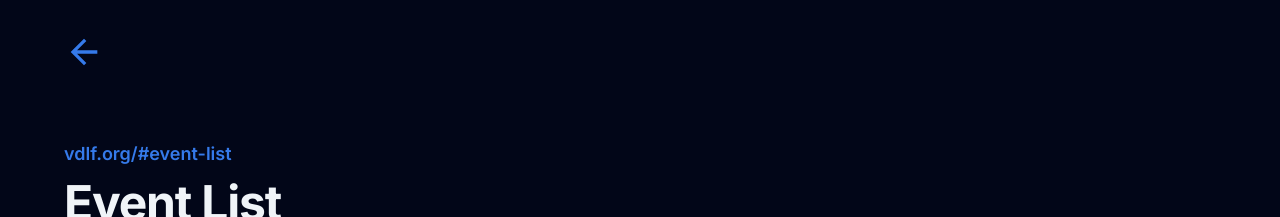
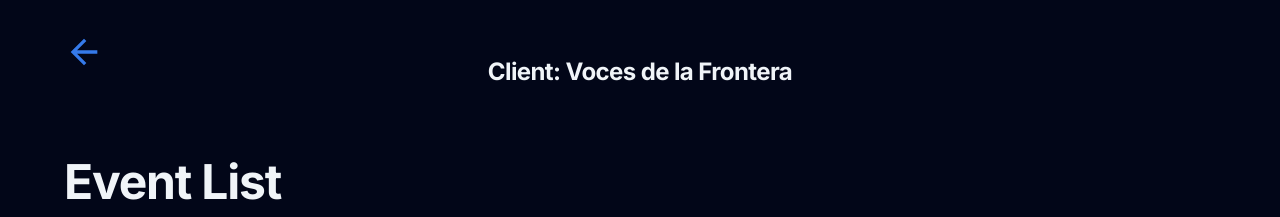
Before and after one commit to curiousmockingbird/next.js_portfolio, a Next.js app: page /devProjects in a window 1280 px wide. Shown: the top 217 px of the page. Built offline with nearby package versions, Linux system fonts and the light colour scheme.

Commit message:
Adding clients to devProjects

```diff
--- a/src/app/components/framesx-web-blocks/App.tsx
+++ b/src/app/components/framesx-web-blocks/App.tsx
@@ -49,18 +49,24 @@ export default function TeamExample() {
     <Project01 key="Project01" />,
     <Project02 key="Project02" />,
     <Project09 key="Project09" />,
-    <Project05 key="Project05" />,
-    <Project03 key="Project03" />,
     <Project07 key="Project07" />,
     <Project06 key="Project06" />,
     <Project08 key="Project08" />,
+    <Project05 key="Project05" />,
+    <Project03 key="Project03" />,
     // Add more components as needed, each with a unique key
   ];
 
   const backgroundColor = React.useMemo(() => {
     if (currentPage < 4) return "oklch(12.9% 0.042 264.695)";
-    if (currentPage < 6) return "oklch(28.3% 0.141 291.089)";
+    if (currentPage < 7) return "oklch(28.3% 0.141 291.089)";
     return "oklch(27.7% 0.046 192.524)";
+  }, [currentPage]);
+
+  const clientName = React.useMemo(() => {
+    if (currentPage < 4) return "Client: Voces de la Frontera";
+    if (currentPage < 7) return "Client: Slingshot Content";
+    return "Personal Projects";
   }, [currentPage]);
 
   const handleScroll = (e: React.UIEvent<HTMLElement>) => {
@@ -95,6 +101,38 @@ export default function TeamExample() {
         }}
         onScroll={handleScroll}
       >
+        <div
+        style={{
+          position: 'absolute',
+          top: 40,
+          left: 0,
+          width: '100%',
+          display: 'flex',
+          flexDirection: 'column',
+          alignItems: 'center',
+          justifyContent: 'center',
+          pointerEvents: 'none',
+          zIndex: 10,
+          padding: '0 1rem',
+          boxSizing: 'border-box',
+        }}
+      >
+        <Typography
+          level="h2"
+          sx={{
+        px: { xs: 2, sm: 8 },
+        py: { xs: 1, sm: 2 },
+        borderRadius: 2,
+        fontSize: { xs: '1.1rem', sm: '1.5rem' },
+        boxShadow: { xs: 1, sm: 0 },
+        maxWidth: { xs: '100%', sm: '80%' },
+        textAlign: 'center',
+          }}
+        >
+          {clientName}
+        </Typography>
+      </div>
+
         {pages}
       </Box>
       <Box
--- a/src/app/components/framesx-web-blocks/blocks/BigLakeData.tsx
+++ b/src/app/components/framesx-web-blocks/blocks/BigLakeData.tsx
@@ -78,9 +78,9 @@ export default function BigLake() {
       alt="Screenshot of homepage of Big Lake Data"
       img="https://res.cloudinary.com/graphicdesignportfolio/image/upload/v1740781865/samples/graphic_design_work/devProjects/bld2_puywfo.png"
     >
-      <Typography color="primary" fontSize="lg" fontWeight="lg">
+      {/* <Typography color="primary" fontSize="lg" fontWeight="lg">
       biglakedata.com
-      </Typography>
+      </Typography> */}
       <Typography
         level="h1"
         fontWeight="xl"
@@ -88,9 +88,6 @@ export default function BigLake() {
         lineHeight="2.5rem"
       >
         Milwaukee-based Analytics Team
-      </Typography>
-      <Typography fontSize="lg" lineHeight="lg">
-      For <a href='https://slingshotcontent.com'>Slingshot Content</a>
       </Typography>
       <BasicModal />
       <Button size='lg' component="a" href="https://www.biglakedata.com/" target="_blank" startDecorator={<MdArrowForward size={35} />} onClick={() => logButtonClick("Visit (BLD)")}>
--- a/src/app/components/framesx-web-blocks/blocks/EveryActionEvents.tsx
+++ b/src/app/components/framesx-web-blocks/blocks/EveryActionEvents.tsx
@@ -112,9 +112,9 @@ export default function EveryActionEvents() {
       alt="Event list component (screenshot)"
       img="https://res.cloudinary.com/graphicdesignportfolio/image/upload/v1739043867/samples/graphic_design_work/devProjects/Screenshot_2025-02-08_at_1.43.54_PM_rewlhb.png"
     >
-      <Typography color="primary" fontSize="lg" fontWeight="lg">
+      {/* <Typography color="primary" fontSize="lg" fontWeight="lg">
       vdlf.org/#event-list
-      </Typography>
+      </Typography> */}
       <Typography
         level="h1"
         fontWeight="xl"
--- a/src/app/components/framesx-web-blocks/blocks/GalaTicketingSystem.tsx
+++ b/src/app/components/framesx-web-blocks/blocks/GalaTicketingSystem.tsx
@@ -113,9 +113,9 @@ export default function GalaTicketingSystem() {
       alt="QR ticket (screenshot)"
       img="https://res.cloudinary.com/graphicdesignportfolio/image/upload/v1738809253/samples/graphic_design_work/devProjects/Gala_wh3xyo.jpg"
     >
-      <Typography color="primary" fontSize="lg" fontWeight="lg">
+      {/* <Typography color="primary" fontSize="lg" fontWeight="lg">
         Voces de la Frontera Annual Gala 2024
-      </Typography>
+      </Typography> */}
       <Typography
         level="h1"
         fontWeight="xl"
--- a/src/app/components/framesx-web-blocks/blocks/HarolDesigner.tsx
+++ b/src/app/components/framesx-web-blocks/blocks/HarolDesigner.tsx
@@ -83,9 +83,9 @@ export default function HarolDesigner() {
       alt="Image of Graphic Design Portfolio"
       img="https://res.cloudinary.com/graphicdesignportfolio/image/upload/v1712663883/samples/graphic_design_work/devProjects/Screenshot_2024-04-09_at_6.57.05_AM_fiz3qo.png"
     >
-      <Typography color="primary" fontSize="lg" fontWeight="lg">
+      {/* <Typography color="primary" fontSize="lg" fontWeight="lg">
         harolDesigner.art
-      </Typography>
+      </Typography> */}
       <Typography
         level="h1"
         fontWeight="xl"
--- a/src/app/components/framesx-web-blocks/blocks/TreySavage.tsx
+++ b/src/app/components/framesx-web-blocks/blocks/TreySavage.tsx
@@ -83,9 +83,9 @@ export default function HarolDesigner() {
       alt="Image of Graphic Design Portfolio"
       img="https://res.cloudinary.com/graphicdesignportfolio/image/upload/v1712418900/samples/graphic_design_work/devProjects/Screenshot_2024-04-06_at_10.54.44_AM_fwohzv.png"
     >
-      <Typography color="primary" fontSize="lg" fontWeight="lg">
+      {/* <Typography color="primary" fontSize="lg" fontWeight="lg">
       treysavege.art
-      </Typography>
+      </Typography> */}
       <Typography
         level="h1"
         fontWeight="xl"
--- a/src/app/components/framesx-web-blocks/blocks/VDLFA.tsx
+++ b/src/app/components/framesx-web-blocks/blocks/VDLFA.tsx
@@ -102,9 +102,9 @@ export default function Vdlfa() {
       alt="Contact form screenshot"
       img="https://res.cloudinary.com/graphicdesignportfolio/image/upload/v1743780926/samples/graphic_design_work/devProjects/revamp_lkrkua.jpg"
     >
-      <Typography color="primary" fontSize="lg" fontWeight="lg">
+      {/* <Typography color="primary" fontSize="lg" fontWeight="lg">
         vdlfa.org/
-      </Typography>
+      </Typography> */}
       <Typography
         level="h1"
         fontWeight="xl"
--- a/src/app/components/framesx-web-blocks/blocks/Vdlf.tsx
+++ b/src/app/components/framesx-web-blocks/blocks/Vdlf.tsx
@@ -103,9 +103,9 @@ export default function Vdlf() {
       alt="Contact form screenshot"
       img="https://res.cloudinary.com/graphicdesignportfolio/image/upload/v1730684442/samples/graphic_design_work/devProjects/Screenshot_2024-11-03_at_7.39.08_PM_h8wohn.png"
     >
-      <Typography color="primary" fontSize="lg" fontWeight="lg">
+      {/* <Typography color="primary" fontSize="lg" fontWeight="lg">
         vdlf.org/team
-      </Typography>
+      </Typography> */}
       <Typography
         level="h1"
         fontWeight="xl"
--- a/src/app/components/framesx-web-blocks/blocks/gtm.tsx
+++ b/src/app/components/framesx-web-blocks/blocks/gtm.tsx
@@ -77,9 +77,10 @@ export default function gtm() {
       alt="Screenshot of homepage of Big Lake Data"
       img="https://res.cloudinary.com/graphicdesignportfolio/image/upload/v1740850093/samples/graphic_design_work/devProjects/gtm.png"
     >
-      <Typography color="primary" fontSize="lg" fontWeight="lg">
+
+      {/* <Typography color="primary" fontSize="lg" fontWeight="lg">
       gtmdifferent.com
-      </Typography>
+      </Typography> */}
       <Typography
         level="h1"
         fontWeight="xl"
@@ -87,9 +88,6 @@ export default function gtm() {
         lineHeight="2.5rem"
       >
         Content Tank Platform
-      </Typography>
-      <Typography fontSize="lg" lineHeight="lg">
-      For <a href='https://slingshotcontent.com'>Slingshot Content</a>
       </Typography>
       <BasicModal />
       <Button size='lg' component="a" href="https://gtmdifferent.com/" target="_blank" startDecorator={<MdArrowForward size={35} />} onClick={() => logButtonClick("Visit (BLD)")}>
--- a/src/app/components/framesx-web-blocks/components/TwoSidedLayout.tsx
+++ b/src/app/components/framesx-web-blocks/components/TwoSidedLayout.tsx
@@ -19,18 +19,16 @@ export default function TwoSidedLayout({
     <Container
       sx={(theme) => ({
         position: "relative",
-        minHeight: "auto",
+        minHeight: "100vh",
         display: "flex",
         flexDirection: "column",
         alignItems: "center",
-        justifyContent: "flex-start",
+        justifyContent: "center",
         py: 5,
         gap: 4,
         [theme.breakpoints.up("md")]: {
           flexDirection: reversed ? "row-reverse" : "row", // Use row layout on desktop
           gap: 6,
-          minHeight: "100vh",
-          justifyContent: "center",
         },
       })}
     >
```
Also changed, not shown: src/app/components/framesx-web-blocks/blocks/SalesRaods.tsx (+3 -5 lines).
